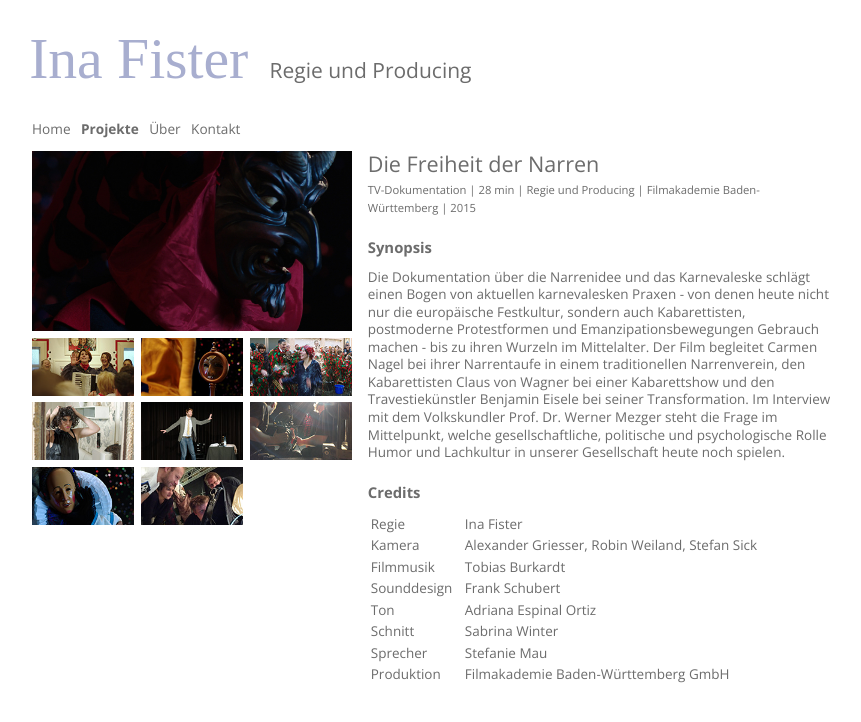
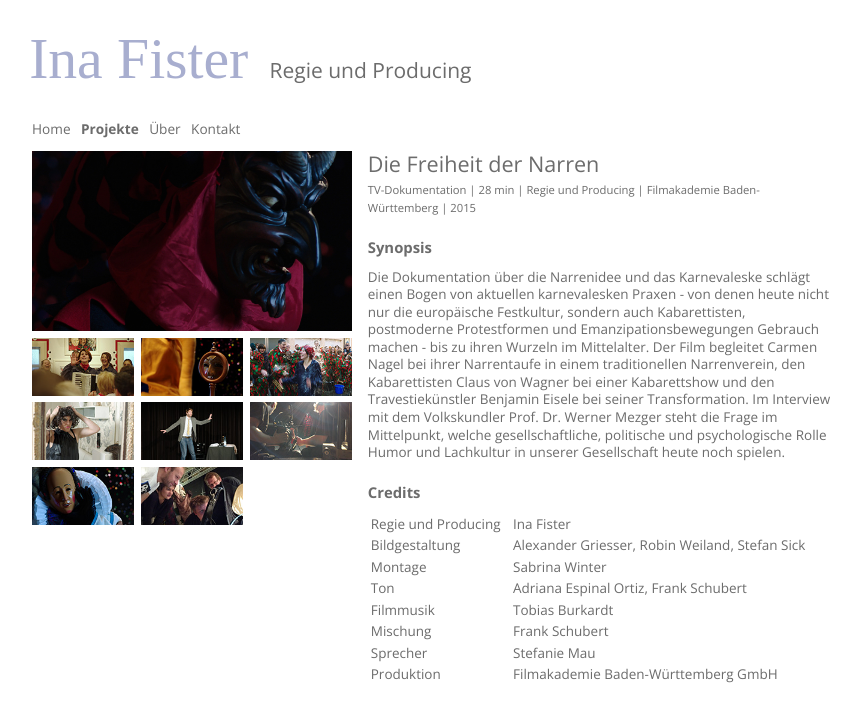
Before and after one commit to fisterfilms/fisterfilms.de, a Jekyll site: the page built from _projekte/die-freiheit-der-narren.md, in a window 1280 px wide. Shown: the top 722 px of the page, without its empty margins (208-1069 px from the left). Built offline with Jekyll 4.4.1, drawn with Linux system fonts in a browser that asks for light colours; some web fonts are replaced.

Commit message:
Update die-freiheit-der-narren.md

```diff
--- a/_projekte/die-freiheit-der-narren.md
+++ b/_projekte/die-freiheit-der-narren.md
@@ -22,12 +22,12 @@ filminfo:
     - Filmakademie Baden-Württemberg
     - 2015
 credits:
-    - [Regie, "Ina Fister"]
-    - [Kamera, "Alexander Griesser, Robin Weiland, Stefan Sick"]
+    - [Regie und Producing, "Ina Fister"]
+    - [Bildgestaltung, "Alexander Griesser, Robin Weiland, Stefan Sick"]
+    - [Montage, "Sabrina Winter"]
+    - [Ton, "Adriana Espinal Ortiz, Frank Schubert"]
     - [Filmmusik, Tobias Burkardt]
-    - [Sounddesign, Frank Schubert]
-    - [Ton, Adriana Espinal Ortiz]
-    - [Schnitt, "Sabrina Winter"]
+    - [Mischung, Frank Schubert]
     - [Sprecher, Stefanie Mau]
     - [Produktion, Filmakademie Baden-Württemberg GmbH]
 ---
```
